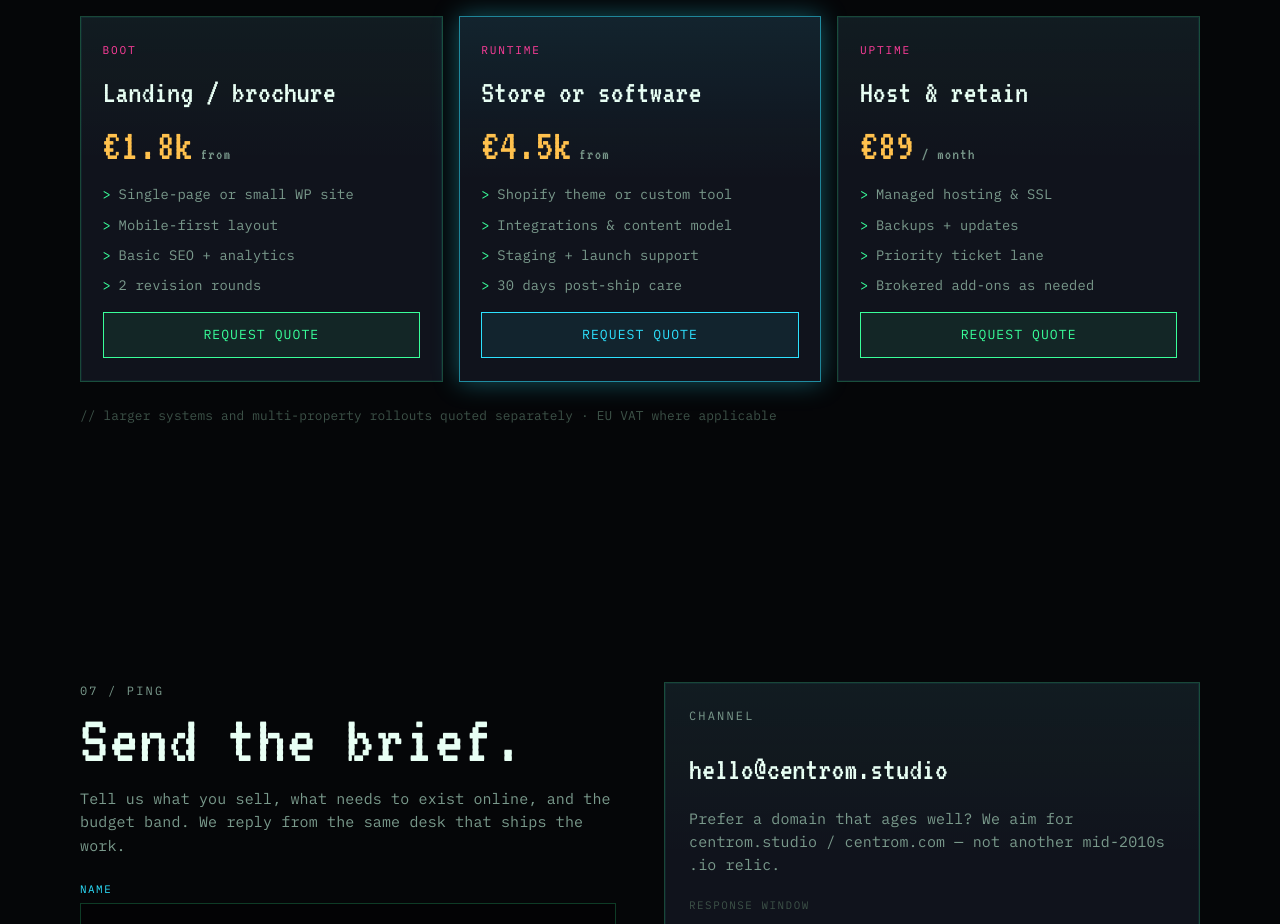
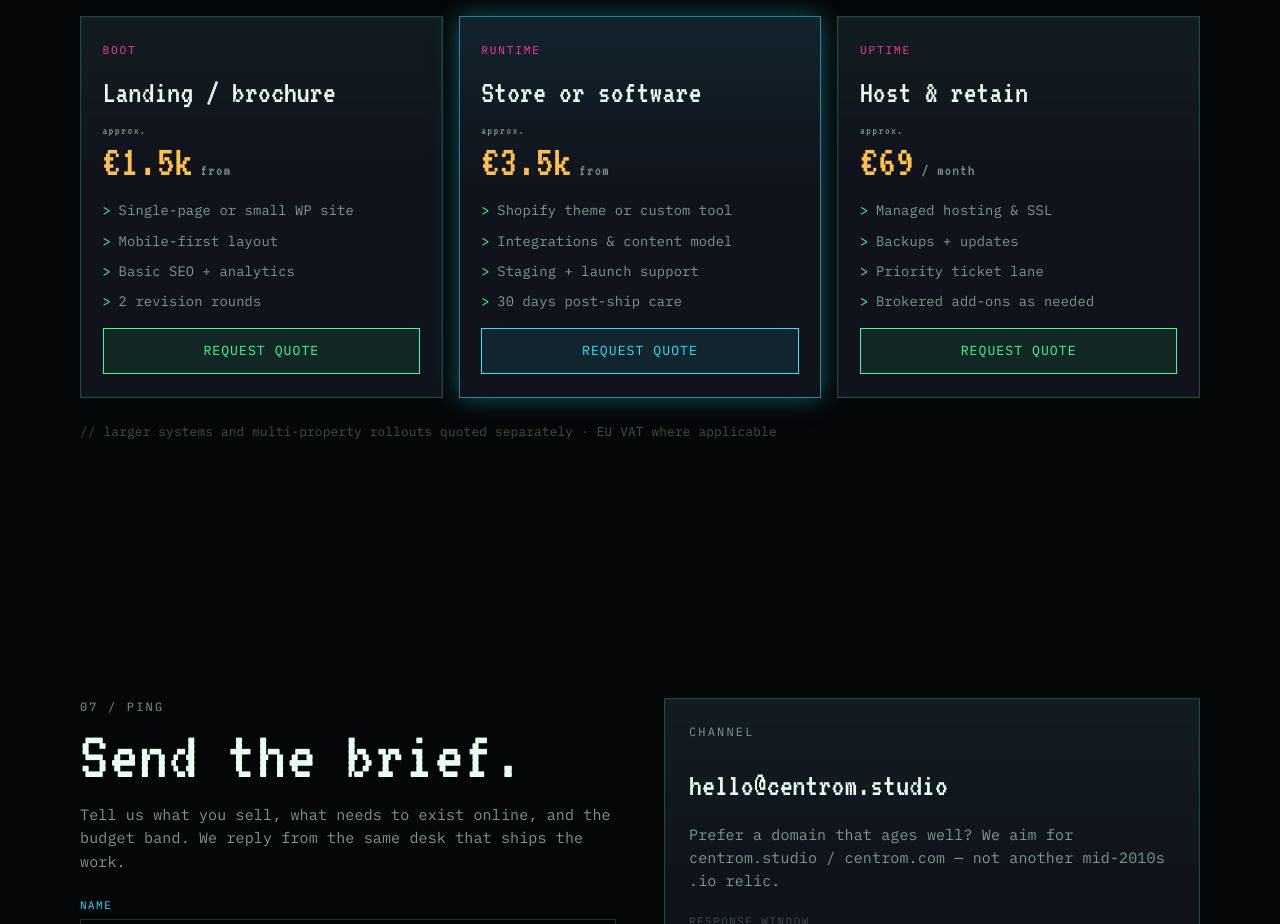
Before and after one commit to AFRexK0/centrom, a React (Vite) app: page / in a window 1280 px wide. Shown: the part 4460-5384 px from the top of the page. Built offline with nearby package versions, Linux system fonts and the light colour scheme.

Commit message:
Lower pricing bands and add approx. labels

```diff
--- a/src/App.css
+++ b/src/App.css
@@ -688,6 +688,15 @@
   line-height: 1;
 }
 
+.price-card .amount .approx {
+  display: block;
+  font-size: 0.75rem;
+  color: var(--muted);
+  letter-spacing: 0.12em;
+  text-transform: lowercase;
+  margin-bottom: 0.25rem;
+}
+
 .price-card .amount span {
   font-size: 1rem;
   color: var(--muted);
--- a/src/components/Pricing.tsx
+++ b/src/components/Pricing.tsx
@@ -2,7 +2,7 @@ const TIERS = [
   {
     tier: 'Boot',
     title: 'Landing / brochure',
-    amount: '€1.8k',
+    amount: '€1.5k',
     unit: 'from',
     featured: false,
     points: [
@@ -15,7 +15,7 @@ const TIERS = [
   {
     tier: 'Runtime',
     title: 'Store or software',
-    amount: '€4.5k',
+    amount: '€3.5k',
     unit: 'from',
     featured: true,
     points: [
@@ -28,7 +28,7 @@ const TIERS = [
   {
     tier: 'Uptime',
     title: 'Host & retain',
-    amount: '€89',
+    amount: '€69',
     unit: '/ month',
     featured: false,
     points: [
@@ -61,6 +61,7 @@ export function Pricing() {
               <span className="tier">{tier.tier}</span>
               <h3>{tier.title}</h3>
               <p className="amount">
+                <span className="approx">approx.</span>
                 {tier.amount}
                 <span> {tier.unit}</span>
               </p>
```
